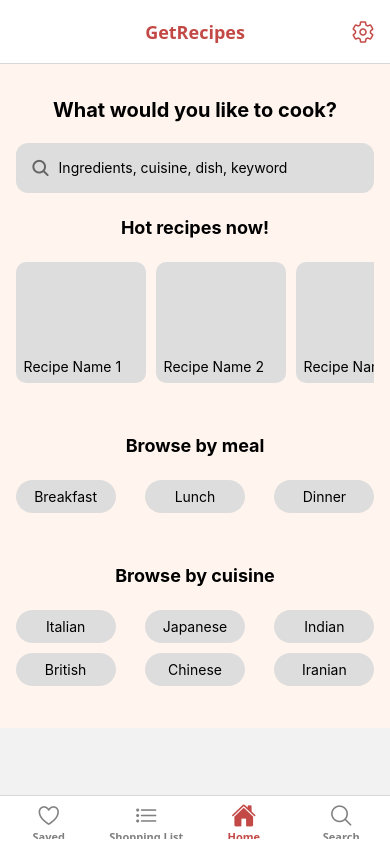
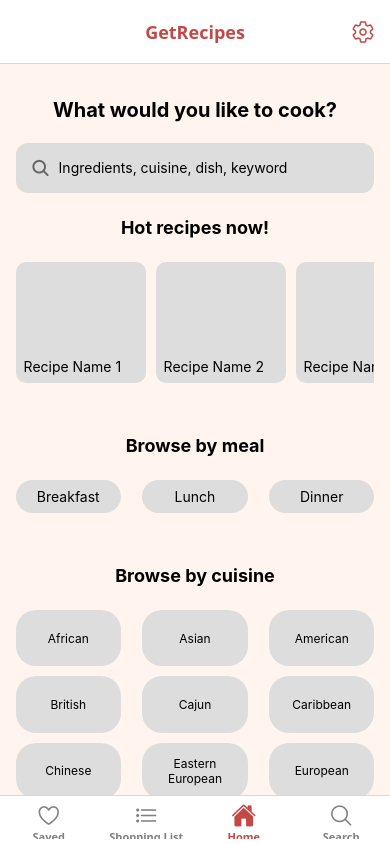
Before and after one commit to PascalBBcn/reactNative-finalProject, a React Native app: screen /GetRecipes in a window 390 px wide. Built offline with nearby package versions, Linux system fonts and the light colour scheme.

Commit message:
Added all countries from spoonacular to homepage. Now also retrieving more details on recipes (score,servings,time) but it does cost a lot of API calls

```diff
--- a/Homescreen.js
+++ b/Homescreen.js
@@ -6,10 +6,12 @@ import {
   TouchableOpacity,
   TextInput,
   FlatList,
+  Dimensions,
 } from "react-native";
 import Ionicons from "react-native-vector-icons/Ionicons"; //For the bottom navigation bar icons
 
 import styles from "./styles.js";
+const screenHeight = Dimensions.get("window").height;
 
 export function Homescreen({ navigation }) {
   const hotRecipes = [
@@ -20,12 +22,33 @@ export function Homescreen({ navigation }) {
 
   const mealTypes = ["Breakfast", "Lunch", "Dinner"];
   const cuisines = [
+    "African",
+    "Asian",
+    "American",
+    "British",
+    "Cajun",
+    "Caribbean",
+    "Chinese",
+    "Eastern European",
+    "European",
+    "French",
+    "German",
+    "Greek",
+    "Indian",
+    "Irish",
     "Italian",
     "Japanese",
-    "Indian",
-    "British",
-    "Chinese",
-    "Iranian",
+    "Jewish",
+    "Korean",
+    "Latin American",
+    "Mediterranean",
+    "Mexican",
+    "Middle Eastern",
+    "Nordic",
+    "Southern",
+    "Spanish",
+    "Thai",
+    "Vietnamese",
   ];
 
   return (
@@ -74,8 +97,18 @@ export function Homescreen({ navigation }) {
           <Text style={styles.headerTwo}>Browse by cuisine</Text>
           <View style={styles.grid}>
             {cuisines.map((cuisine) => (
-              <TouchableOpacity key={cuisine} style={styles.homescreenButton}>
-                <Text>{cuisine}</Text>
+              <TouchableOpacity
+                key={cuisine}
+                style={[
+                  styles.homescreenButton,
+                  {
+                    height: screenHeight / 15,
+                  },
+                ]}
+              >
+                <Text style={{ textAlign: "center", fontSize: 12 }}>
+                  {cuisine}
+                </Text>
               </TouchableOpacity>
             ))}
           </View>
--- a/Search.js
+++ b/Search.js
@@ -28,15 +28,13 @@ const SearchScreenCell = (props) => (
         <View style={styles.textContainer}>
           <Text style={styles.title}>{props.title}</Text>
           <View style={styles.starContainer}>
-            <Ionicons name="star" size={15} color="black" />
-            <Ionicons name="star" size={15} color="black" />
-            <Ionicons name="star" size={15} color="black" />
+            <Text>{props.spoonacularScore}</Text>
           </View>
+          <Text style={styles.tagline}>{props.servings} servings</Text>
           <View style={styles.timerContainer}>
             <Ionicons name="timer" size={15} color="#656565" />
-            <Text style={styles.timerText}>{props.eta} mins</Text>
+            <Text style={styles.timerText}>{props.readyInMinutes} mins</Text>
           </View>
-          <Text style={styles.tagline}>{props.tagline}</Text>
         </View>
         <TouchableOpacity
           onPress={props.onToggleSave}
@@ -70,13 +68,45 @@ export function Search({ navigation, savedRecipes, toggleSave }) {
   }, []);
 
   const getRecipes = (query) => {
-    const url = `https://api.spoonacular.com/recipes/complexSearch?query=${query}&number=50&apiKey=${apiKey}`;
+    const url = `https://api.spoonacular.com/recipes/complexSearch?query=${query}&number=1&apiKey=${apiKey}`;
     fetch(url)
       .then((response) => response.json())
       .then((json) => {
         console.log(json);
         setRecipes(json.results);
         setTotalResults(json.totalResults);
+
+        getDetailedInfo(json.results);
+      })
+      .catch((error) => {
+        console.log(error);
+      });
+  };
+
+  const getDetailedInfo = (recipes) => {
+    const details = recipes.map((recipe) => {
+      const url = `https://api.spoonacular.com/recipes/${recipe.id}/information?apiKey=${apiKey}`;
+      return fetch(url)
+        .then((res) => res.json())
+        .then((info) => ({
+          ...recipe,
+          spoonacularScore: info.spoonacularScore.toFixed(1),
+          readyInMinutes: info.readyInMinutes,
+          servings: info.servings,
+        }))
+        .catch((error) => {
+          console.log(error);
+          return {
+            ...recipe,
+            spoonacularScore: null,
+            readyInMinutes: null,
+            servings: null,
+          };
+        });
+    });
+    Promise.all(details)
+      .then((fullRecipes) => {
+        setRecipes(fullRecipes);
       })
       .catch((error) => {
         console.log(error);
@@ -163,6 +193,9 @@ export function Search({ navigation, savedRecipes, toggleSave }) {
                 key={recipe.id}
                 title={recipe.title}
                 imgUri={{ uri: recipe.image }}
+                spoonacularScore={recipe.spoonacularScore}
+                readyInMinutes={recipe.readyInMinutes}
+                servings={recipe.servings}
                 isSaved={
                   savedRecipes.find((i) => i.title === recipe.title)
                     ? true
--- a/styles.js
+++ b/styles.js
@@ -112,9 +112,10 @@ const styles = StyleSheet.create({
     backgroundColor: "#ddd",
     borderRadius: 20,
     paddingVertical: 8,
-    paddingHorizontal: 16,
-    width: 100,
+    paddingHorizontal: 10,
+    width: screenWidth / 3.7,
     alignItems: "center",
+    justifyContent: "center",
   },
 });
 
```
